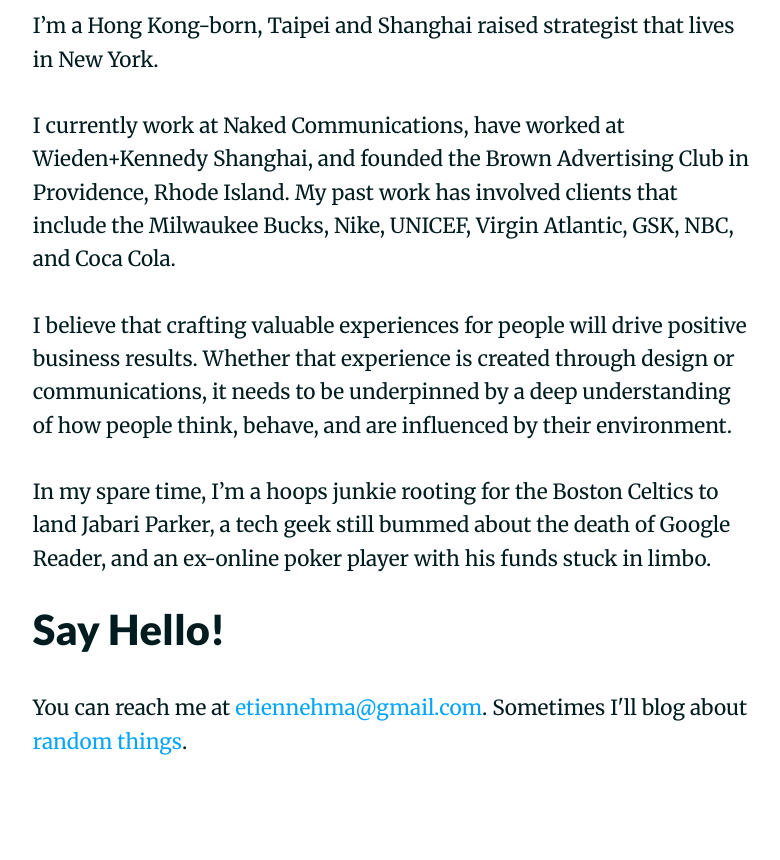
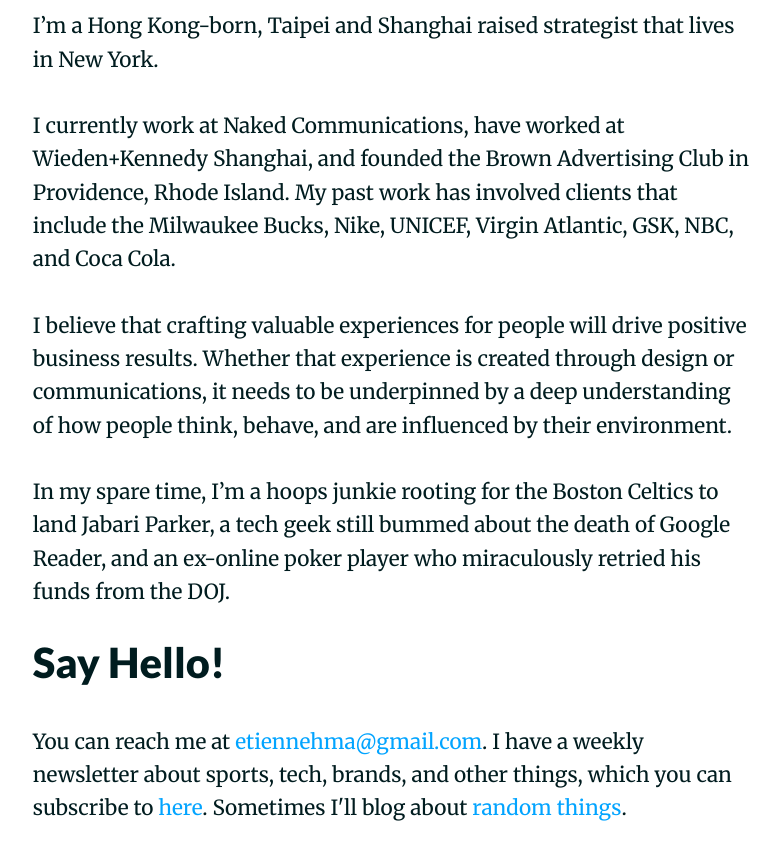
Before and after one commit to hbharding/etienne, a Jekyll site: the page built from index.html, in a window 1280 px wide and 900 px high, scrolled down 1056 px. Shown: the top 860 px of the window, without its empty margins (248-1028 px from the left). Built offline with Jekyll 4.4.1, drawn with Linux system fonts in a browser that asks for light colours; nearby versions of some CDN libraries; Markdown is read by kramdown in place of the engine named in the settings; before the commit the page ends 1890 px from its top, so only the background shows below that.

Commit message:
Update index.html

```diff
--- a/index.html
+++ b/index.html
@@ -10,8 +10,8 @@
 
 <p>I believe that crafting valuable experiences for people will drive positive business results. Whether that experience is created through design or communications, it needs to be underpinned by a deep understanding of how people think, behave, and are influenced by their environment.</p>
 
-<p>In my spare time, I’m a hoops junkie rooting for the Boston Celtics to land Jabari Parker, a tech geek still bummed about the death of Google Reader, and an ex-online poker player with his funds stuck in limbo.</p>
+<p>In my spare time, I’m a hoops junkie rooting for the Boston Celtics to land Jabari Parker, a tech geek still bummed about the death of Google Reader, and an ex-online poker player who miraculously retried his funds from the DOJ.</p>
 
 <h2>Say Hello!</h2>
 
-<p>You can reach me at <a href="mailto:etiennehma@gmail.com">etiennehma@gmail.com</a>. Sometimes I'll blog about <a href="http://etiennema.wordpress.com/">random things</a>.</p>
+<p>You can reach me at <a href="mailto:etiennehma@gmail.com">etiennehma@gmail.com</a>. I have a weekly newsletter about sports, tech, brands, and other things, which you can subscribe to <a href="http://eepurl.com/T4sgD">here</a>.  Sometimes I'll blog about <a href="http://etiennema.wordpress.com/">random things</a>.</p>
```
